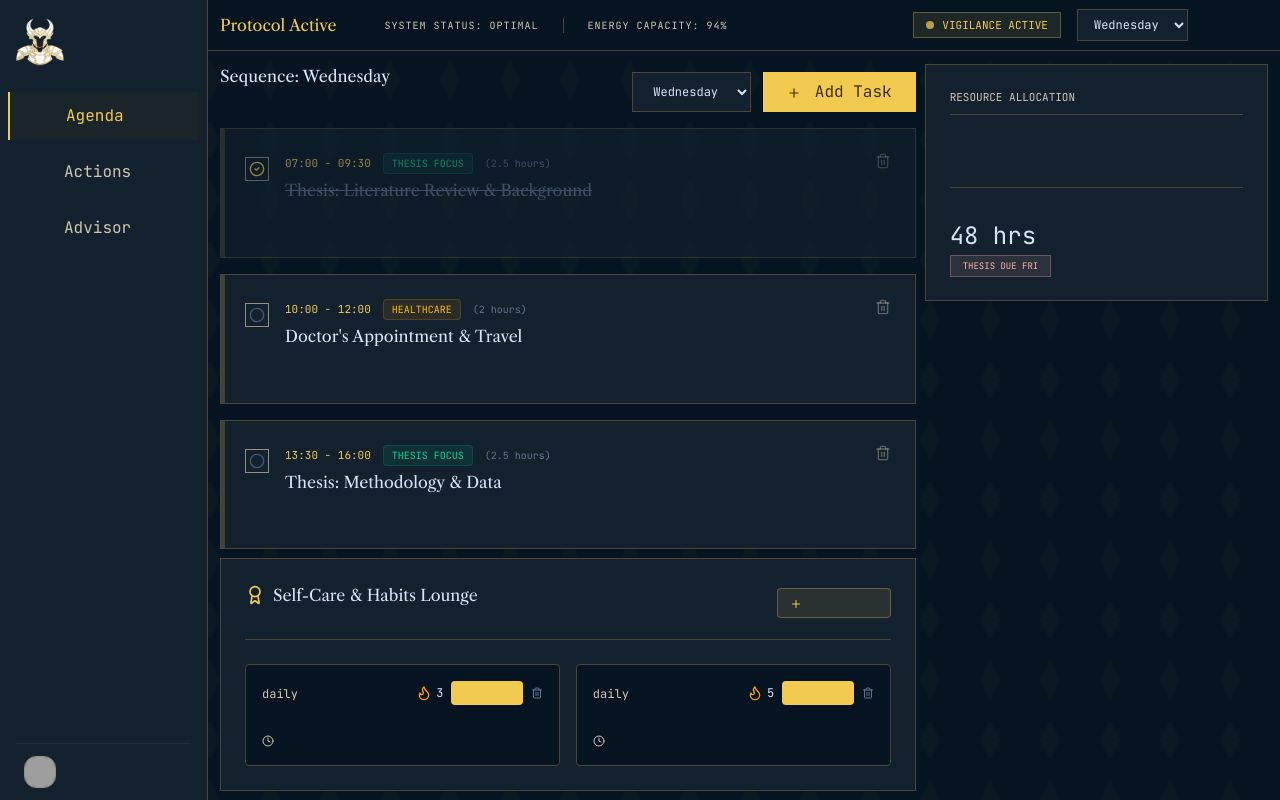
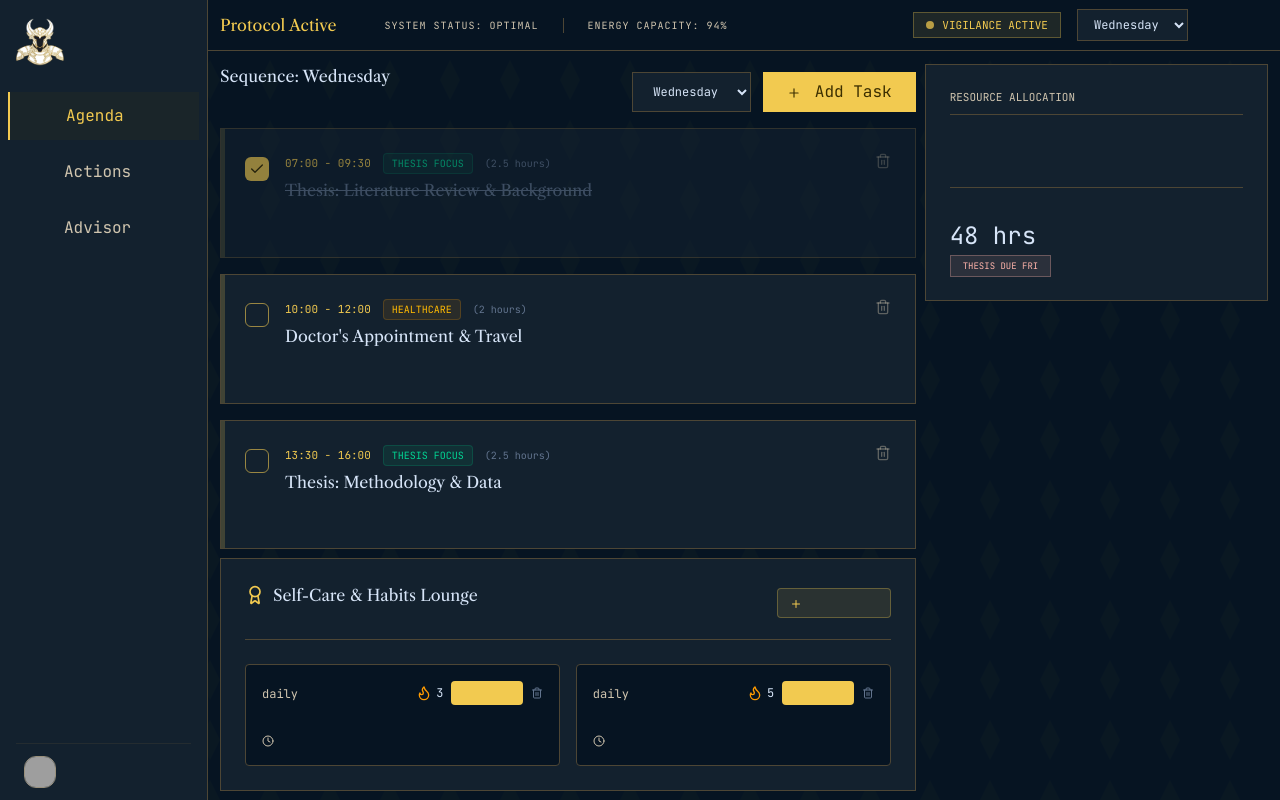
Before and after one commit to JunaidAhamed-7777/Heimdall, a React (Vite) app: page / in a window 1280 px wide. Both pictures are taken after a click on the button 257 px from the left and 169 px from the top of the page. Shown: the top 800 px of the page. Built offline with nearby package versions, Linux system fonts and the light colour scheme; grey boxes are pictures that could not be loaded.

Commit message:
feat(ui): update task checkbox styling
Refactor the task completion checkbox to use a filled primary state with a check icon for better visual feedback.

```diff
--- a/src/components/AgendaTab.tsx
+++ b/src/components/AgendaTab.tsx
@@ -1,7 +1,7 @@
 import { useState } from "react";
 import { TaskItem } from "../types";
 import {
-  Plus, Calendar, Clock, BookOpen, Presentation, Stethoscope, Coffee,
+  Plus, Calendar, Clock, BookOpen, Presentation, Stethoscope, Coffee, Check,
   CheckCircle2, Circle, Trash2, Sparkles, RefreshCw, Award, Flame, TrendingUp,
   Info
 } from "lucide-react";
@@ -180,9 +180,17 @@ export default function AgendaTab({
                   <div className={`absolute top-0 left-0 w-1 h-full ${t.completed ? "bg-primary/20" : "bg-primary/20"}`} />
                   <div className="flex justify-between items-start">
                     <div className="flex items-start gap-4">
-                      <button onClick={() => onToggleTask(t.id)} className="mt-1 w-6 h-6 border border-outline group-hover:border-primary flex items-center justify-center cursor-pointer">
-                        {t.completed ? <CheckCircle2 className="w-4 h-4 text-primary" /> : <Circle className="w-4 h-4 text-slate-600 hover:text-primary" />}
-                      </button>
+
+                    <button
+                      onClick={() => onToggleTask(t.id)}
+                      className={`mt-1 w-6 h-6 rounded-md flex items-center justify-center cursor-pointer transition-colors ${
+                        t.completed
+                          ? "bg-primary text-on-primary"
+                          : "border border-primary/60 hover:border-primary"
+                      }`}
+                    >
+                      {t.completed && <Check className="w-4 h-4" />}
+                    </button>
                       <div>
                         <div className="flex items-center gap-3 mb-1">
                           <span className="font-label-caps text-primary text-[11px]">{t.time}</span>
```
